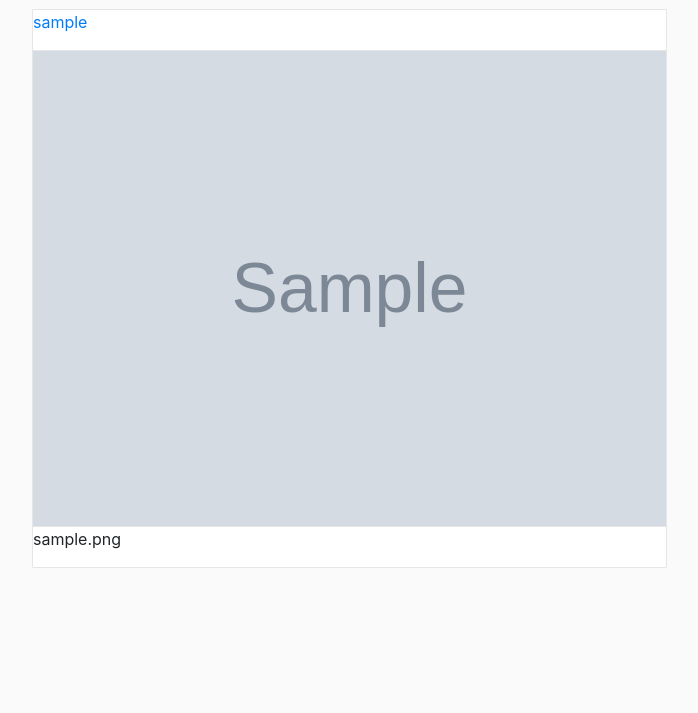
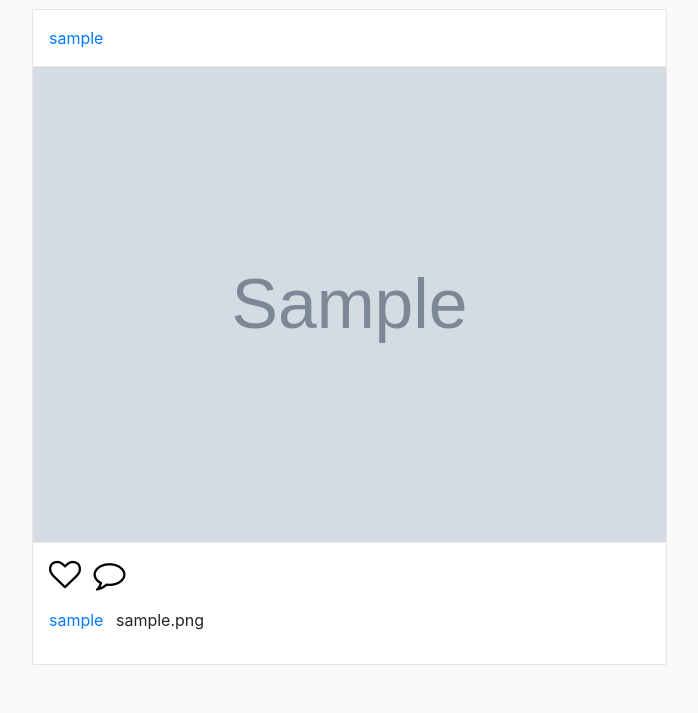
Before and after one commit to DevWaweru/Instagram, a Django app: page /home/ in a window 1280 px wide. Shown: the part 87-800 px from the top of the page, without its empty margins (53-751 px from the left). Run offline with Django 3.2, Linux system fonts and the light colour scheme; a user stored in the database is signed in; tables that the repository leaves empty hold one stand-in row (values such as "Sample post"); grey boxes marked "Sample" are stand-in pictures; some libraries are stand-ins or nearby versions.

Commit message:
Single Image  - Adding image template for a single image  - Adding url and view function for single image

```diff
--- a/gram/templates/index.html
+++ b/gram/templates/index.html
@@ -1,13 +1,32 @@
 {% extends 'base.html' %}
+
 {% block content %}
 <div class="container top">
     <div class="row">
         <div class="col-md-7">
             {% for img in images %}
             <div class="home-images">
-            <p> <a href="{% url 'profile' username=img.profile.username %}">{{img.profile.username}}</a> </p>
+                <p class="home-text">
+                    <a href="{% url 'profile' username=img.profile.username %}">{{img.profile.username}}</a>
+                </p>
                 <img src="{{img.image_pic.url}}" alt="Image">
-            <p> {{img.image_caption}} </p>
+                <ul class="list-inline home-text">
+                    <li class="list-inline-item">
+                        <i class="fa fa-heart-o fa-2x" aria-hidden="true"></i>
+                    </li>
+                    <li class="list-inline-item">
+                        <a href="{% url 'single_image' image_id=img.id %}"><i class="fa fa-comment-o fa-2x" aria-hidden="true"></i></a>
+                    </li>
+                </ul>
+                <ul class="list-inline home-list">
+                    <li class="list-inline-item">
+                        <a href="{% url 'profile' username=img.profile.username %}">{{img.profile.username}}</a>
+                    </li>
+                    <li class="list-inline-item">
+                        <p>{{img.image_caption}} </p>
+                    </li>
+                </ul>
+
             </div>
             {% empty %}
             <h2>No images. Follow some people to see their images</h2>
--- a/gram/urls.py
+++ b/gram/urls.py
@@ -9,7 +9,8 @@ urlpatterns = [
     url(r'^activate/(?P<uidb64>[0-9A-Za-z_\-]+)/(?P<token>[0-9A-Za-z]{1,13}-[0-9A-Za-z]{1,20})/$', views.activate, name='activate'),
     url(r'^user/(?P<username>\w+)', views.profile, name='profile'),
     url(r'^upload/$', views.upload_image, name='upload_image'),
-    url(r'^accounts/edit/',views.edit_profile, name='edit_profile')
+    url(r'^accounts/edit/',views.edit_profile, name='edit_profile'),
+    url(r'^image/(?P<image_id>\d+)', views.single_image, name='single_image')
 ]
 
 if settings.DEBUG:
--- a/gram/views.py
+++ b/gram/views.py
@@ -93,3 +93,9 @@ def edit_profile(request):
         form = ProfileForm()
 
     return render(request, 'profile/edit_profile.html', {'form':form})
+
+@login_required(login_url='/accounts/login')
+def single_image(request, image_id):
+    image = Image.get_image_id(image_id)
+
+    return render(request, 'image.html', {'image':image})
--- a/static/css/styles.css
+++ b/static/css/styles.css
@@ -154,3 +154,11 @@ a:hover{
 .modal-body a:hover{
     text-decoration: none;
 }
+
+.home-text{
+    padding-left: 1rem;
+    padding-top: 1rem;
+}
+.home-list{
+    padding-left: 1rem;
+}
```
Also changed, not shown: gram/templates/image.html (added, +11 -0 lines). Lines whose indentation alone changed are shown as unchanged.
